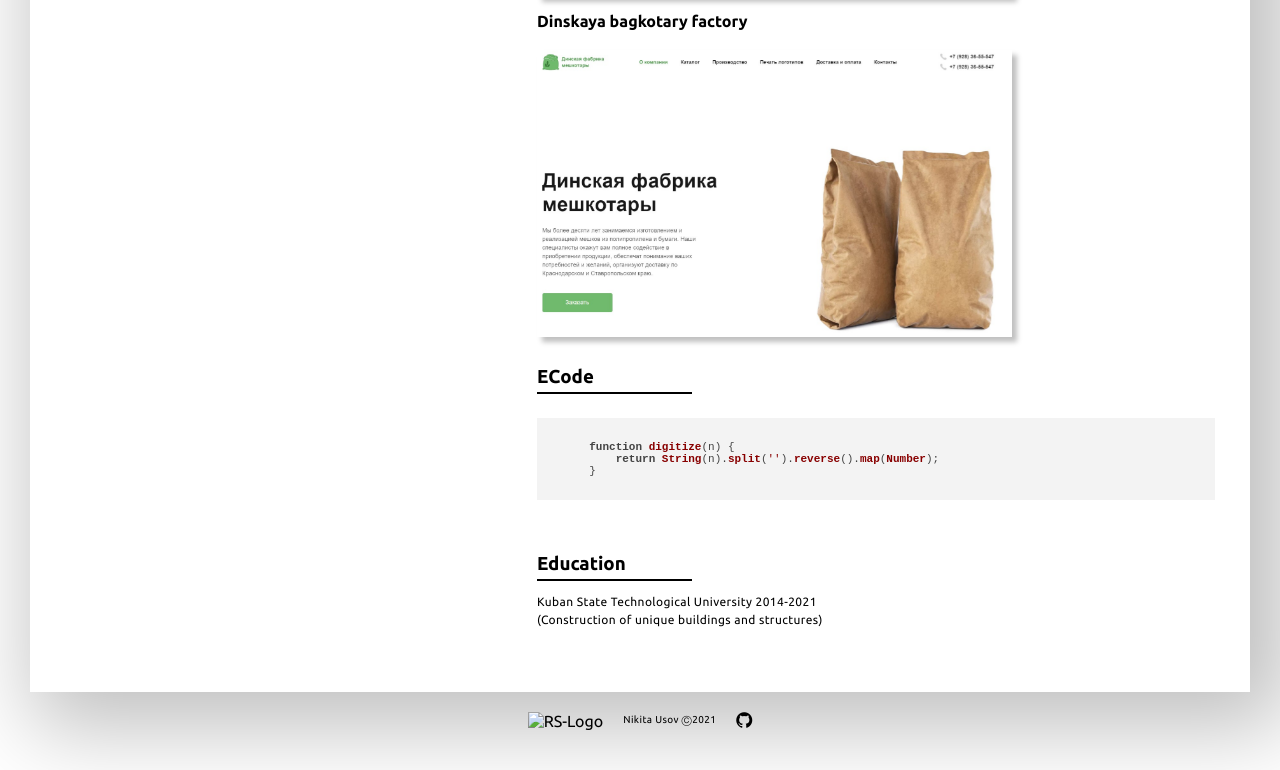
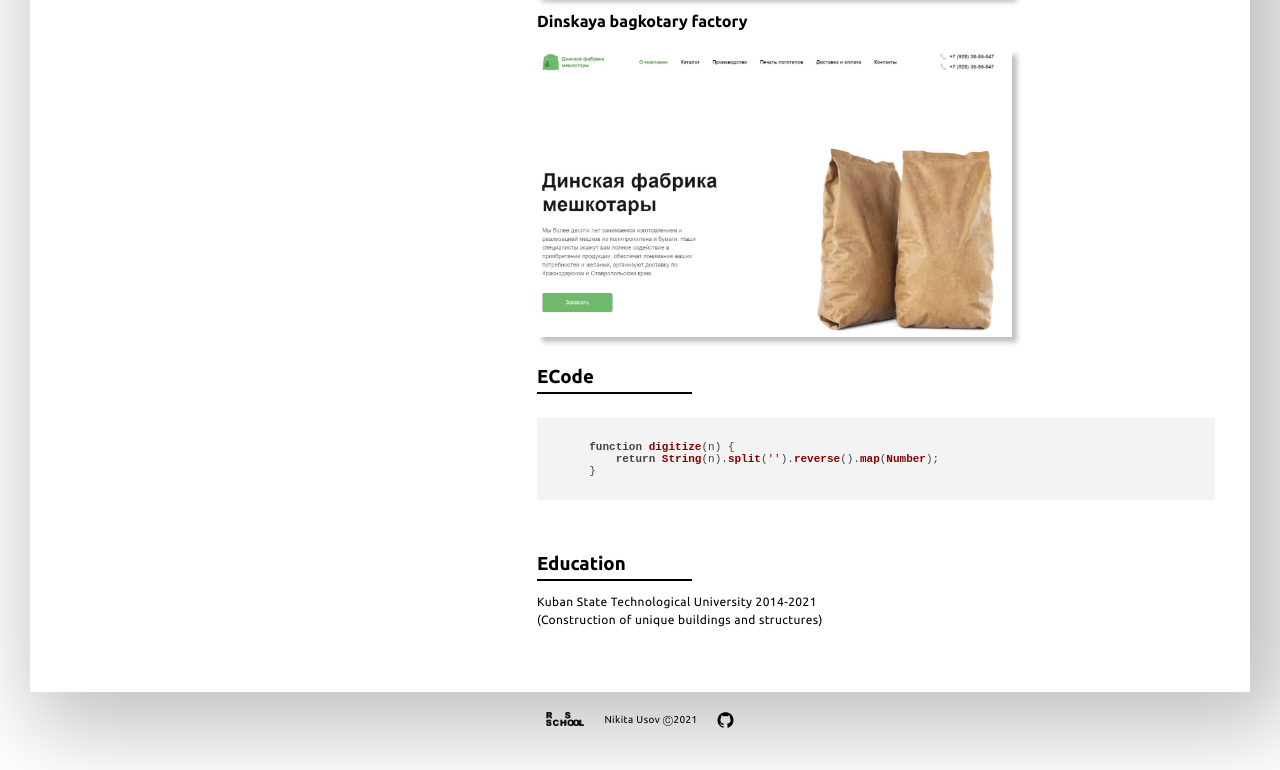
Before and after one commit to nikeusov/rsschool-cv, a plain HTML site: page index.html in a window 1280 px wide. Shown: the part 1203-1973 px from the top of the page. Drawn offline with nearby package versions, Linux system fonts and the light colour scheme; the site is published under a folder, as on GitHub Pages, so addresses that start at the root find nothing; files whose address does not match are found by name.

Commit message:
fix: fixed bugs

```diff
--- a/index.html
+++ b/index.html
@@ -158,7 +158,7 @@
 
         <footer class="footer">
             <a href="https://rs.school/js/" class="footer__link footer__link-rss" target="blank">
-                <img src="/img/rs-logo.png" alt="RS-Logo">
+                <img src="img/rs-logo.png" alt="RS-Logo">
             </a>
             <p class="footer__text">Nikita Usov Ⓒ2021</p>
             <a href="https://github.com/nikeusov" class="footer__link footer__link-gh" target="blank">
```
